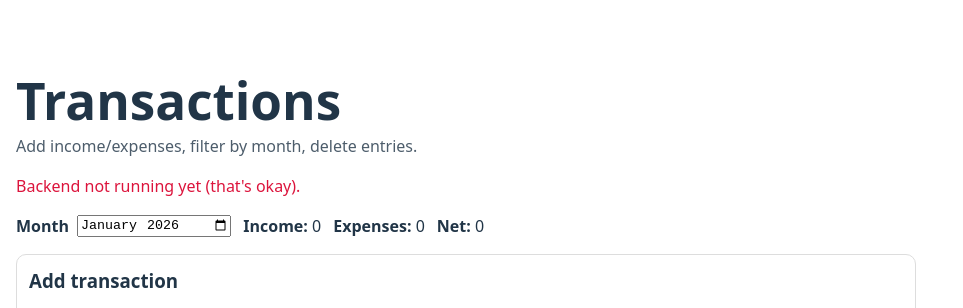
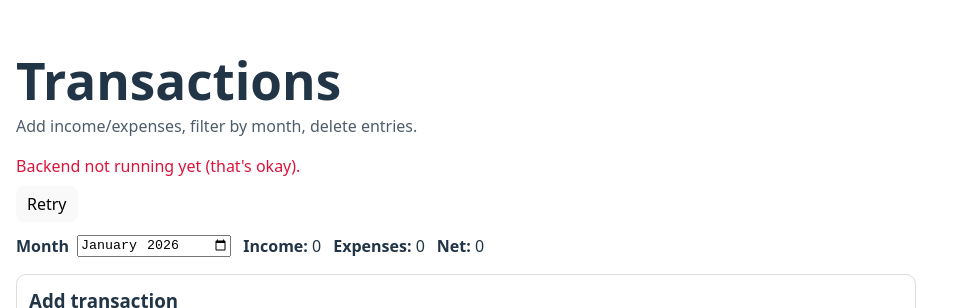
Before and after one commit to marycwambugu/budget-tracker, a React app in the folder frontend/: page / in a window 1280 px wide. Shown: the part 103-411 px from the top of the page, without its empty margins (0-963 px from the left). Built offline with nearby package versions, Linux system fonts and the light colour scheme; no server answers; the HTML template or start-up script is replaced by a standard one.

Commit message:
Finish merge

```diff
--- a/frontend/src/Transactions.jsx
+++ b/frontend/src/Transactions.jsx
@@ -1,10 +1,9 @@
 import { useEffect, useMemo, useState } from "react";
 
-const API_BASE = "http://127.0.0.1:8000";
+const API_BASE = import.meta.env.VITE_API_BASE || "http://127.0.0.1:8000";
 const CATEGORIES = ["Food", "Transport", "Rent", "Shopping", "Bills", "Other"];
 
 function monthFromDate(dateStr) {
-  // "2026-01-04" -> "2026-01"
   return dateStr?.slice(0, 7);
 }
 
@@ -29,11 +28,10 @@ export default function Transactions() {
 
   const [transactions, setTransactions] = useState([]);
   const [loading, setLoading] = useState(false);
+  const [saving, setSaving] = useState(false);
   const [error, setError] = useState("");
 
-  // GET: load transactions on mount
-  useEffect(() => {
-    async function load() {
+  async function loadTransactions() {
     setLoading(true);
     setError("");
     try {
@@ -48,7 +46,10 @@ export default function Transactions() {
       setLoading(false);
     }
   }
-    load();
+
+  useEffect(() => {
+    loadTransactions();
+    // eslint-disable-next-line react-hooks/exhaustive-deps
   }, []);
 
   const filtered = useMemo(() => {
@@ -72,7 +73,6 @@ export default function Transactions() {
     setForm((prev) => ({ ...prev, [name]: value }));
   }
 
-  // POST: add transaction
   async function addTransaction(e) {
     e.preventDefault();
 
@@ -92,6 +92,8 @@ export default function Transactions() {
     };
 
     try {
+      setSaving(true);
+
       const res = await fetch(`${API_BASE}/transactions`, {
         method: "POST",
         headers: { "Content-Type": "application/json" },
@@ -106,10 +108,11 @@ export default function Transactions() {
       setSelectedMonth(saved.date.slice(0, 7));
     } catch (e2) {
       alert("Backend not running yet — can’t save. Ask Person B to start it.");
+    } finally {
+      setSaving(false);
     }
   }
 
-  // DELETE: delete transaction
   async function deleteTransaction(id) {
     try {
       const res = await fetch(`${API_BASE}/transactions/${id}`, { method: "DELETE" });
@@ -123,22 +126,27 @@ export default function Transactions() {
   return (
     <div style={{ maxWidth: 900, margin: "0 auto", padding: 16, fontFamily: "system-ui" }}>
       <h1 style={{ marginBottom: 6 }}>Transactions</h1>
-      <p style={{ marginTop: 0, opacity: 0.8 }}>
-        Add income/expenses, filter by month, delete entries.
-      </p>
+      <p style={{ marginTop: 0, opacity: 0.8 }}>Add income/expenses, filter by month, delete entries.</p>
 
       {loading && <p style={{ marginTop: 8 }}>Loading…</p>}
-      {error && <p style={{ marginTop: 8, color: "crimson" }}>{error}</p>}
+
+      {error && (
+        <div style={{ marginTop: 8 }}>
+          <p style={{ color: "crimson", margin: 0 }}>{error}</p>
+          <button
+            onClick={loadTransactions}
+            style={{ marginTop: 8, padding: "6px 10px", cursor: "pointer" }}
+          >
+            Retry
+          </button>
+        </div>
+      )}
 
       {/* Month selector + totals */}
-      <div style={{ display: "flex", gap: 12, alignItems: "center", flexWrap: "wrap", marginBottom: 16 }}>
+      <div style={{ display: "flex", gap: 12, alignItems: "center", flexWrap: "wrap", marginBottom: 16, marginTop: 12 }}>
         <label style={{ display: "flex", gap: 8, alignItems: "center" }}>
           <span style={{ fontWeight: 600 }}>Month</span>
-          <input
-            type="month"
-            value={selectedMonth}
-            onChange={(e) => setSelectedMonth(e.target.value)}
-          />
+          <input type="month" value={selectedMonth} onChange={(e) => setSelectedMonth(e.target.value)} />
         </label>
 
         <div style={{ display: "flex", gap: 12, flexWrap: "wrap" }}>
@@ -165,6 +173,8 @@ export default function Transactions() {
             Amount
             <input
               name="amount"
+              type="number"
+              inputMode="decimal"
               value={form.amount}
               onChange={handleChange}
               placeholder="e.g. 120"
@@ -188,8 +198,8 @@ export default function Transactions() {
 
           <label style={{ gridColumn: "span 1" }}>
             <span style={{ opacity: 0 }}>.</span>
-            <button type="submit" style={{ width: "100%", padding: "6px 10px", cursor: "pointer" }}>
-              Add
+            <button type="submit" disabled={saving} style={{ width: "100%", padding: "6px 10px", cursor: "pointer" }}>
+              {saving ? "Adding..." : "Add"}
             </button>
           </label>
 
```
Lines whose indentation alone changed are shown as unchanged.
